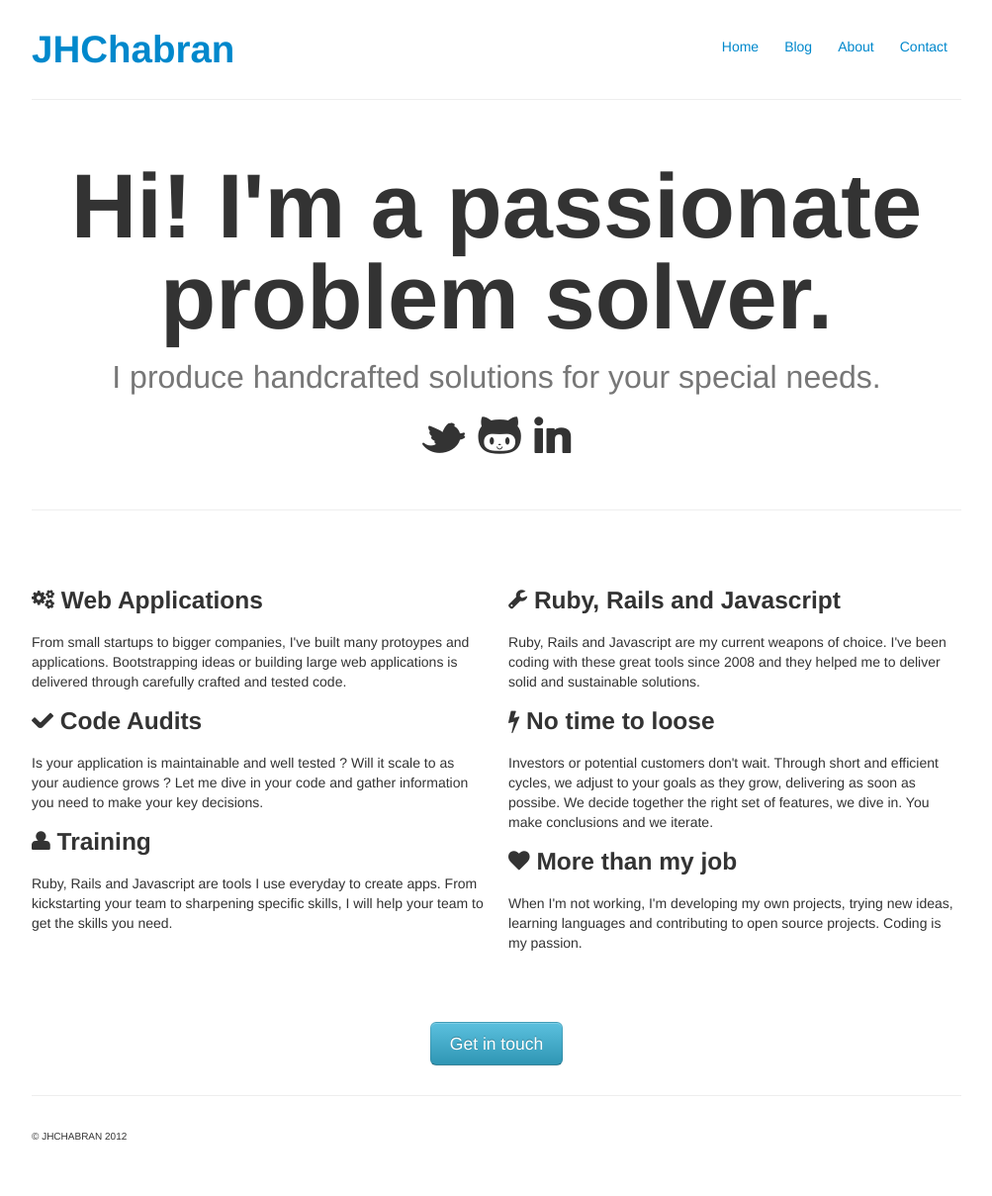
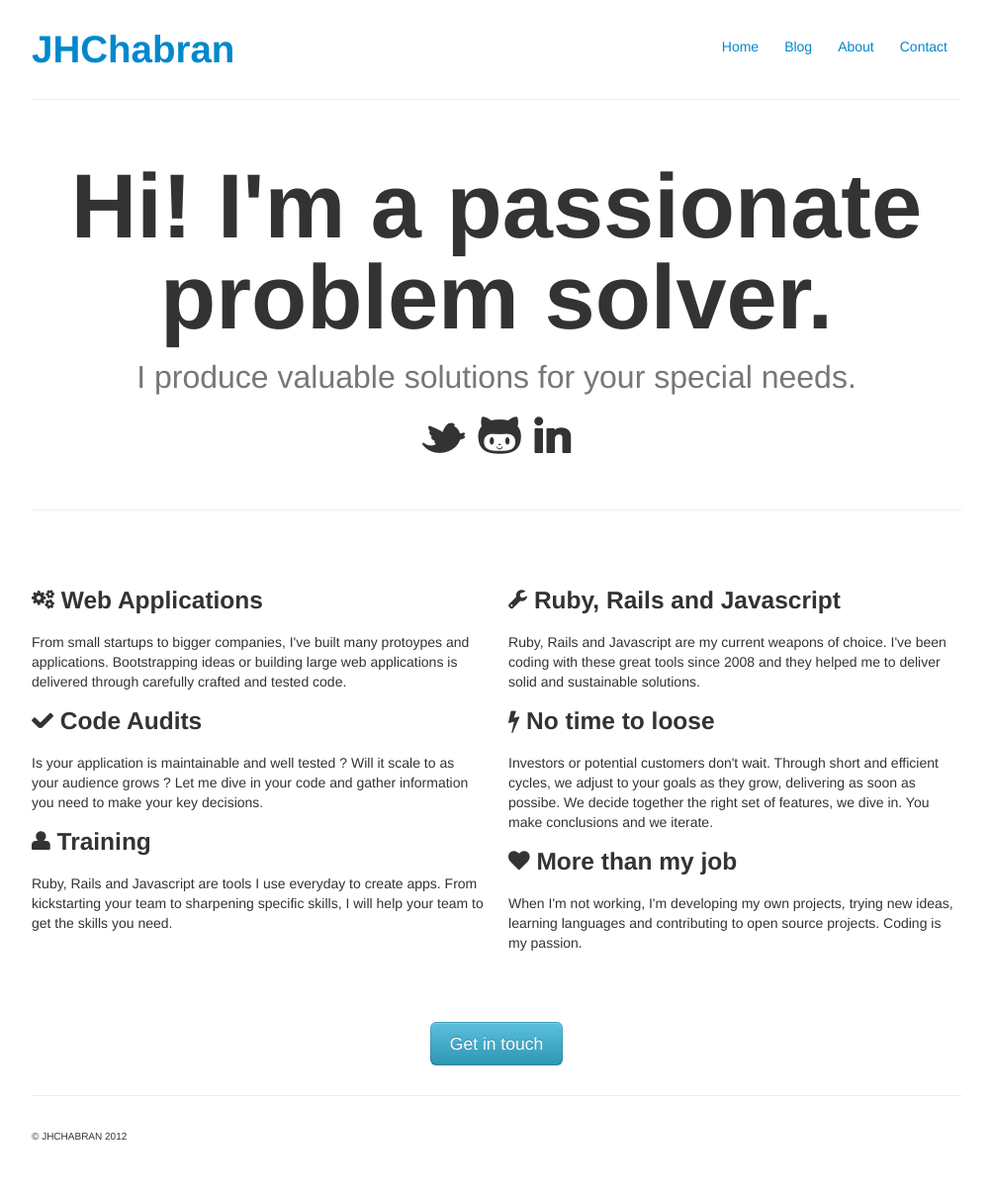
Before and after one commit to jhchabran/jhchabran.github.com, a Jekyll site: the page built from index.html, in a window 1280 px wide. Shown: the whole page at 99% size, without its empty margins (138-1141 px from the left). Built offline with Jekyll 4.4.1, drawn with Linux system fonts in a browser that asks for light colours; Markdown is read by kramdown in place of the engine named in the settings.

Commit message:
Update punchline

```diff
--- a/index.html
+++ b/index.html
@@ -6,7 +6,7 @@ no_subtitle: true
 ---
 <div class="jumbotron">
   <h1>Hi! I'm a passionate problem solver.</h1>
-  <p class="lead">I produce handcrafted solutions for your special needs.</p>
+  <p class="lead">I produce valuable solutions for your special needs.</p>
   <div class="social-icons">
     <a href="http://twitter.com/jchabran">
       <i class="icon-twitter"></i>
```
